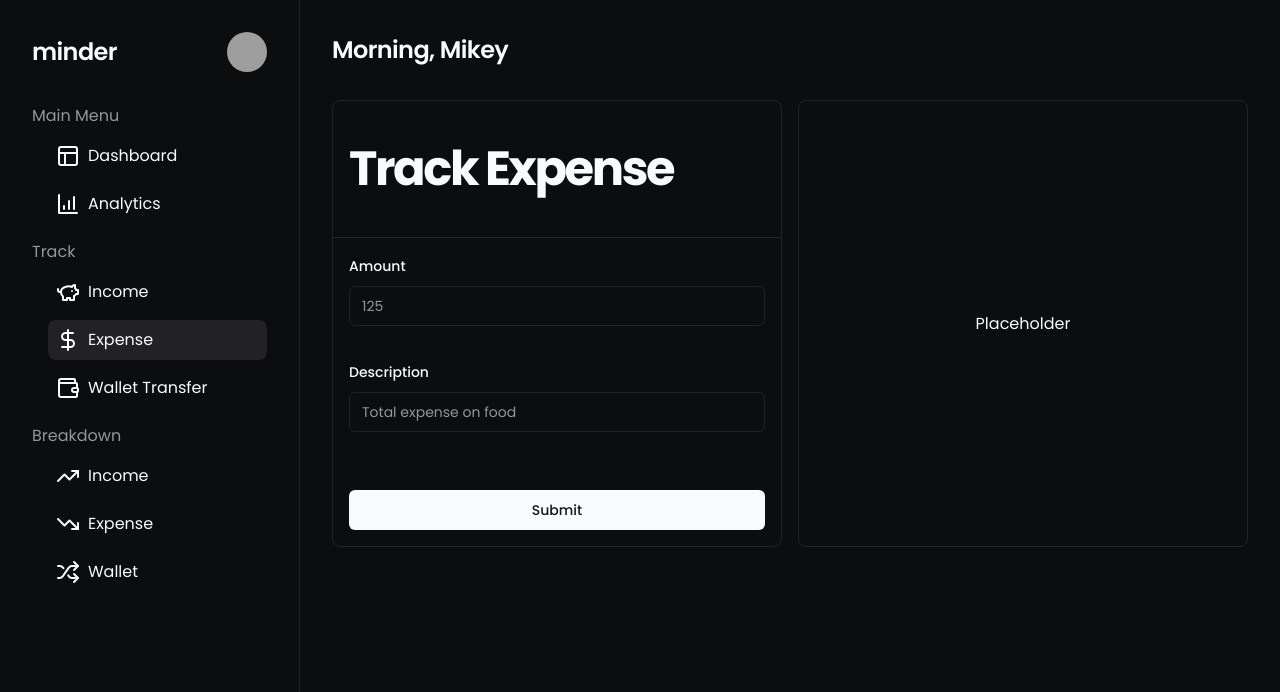
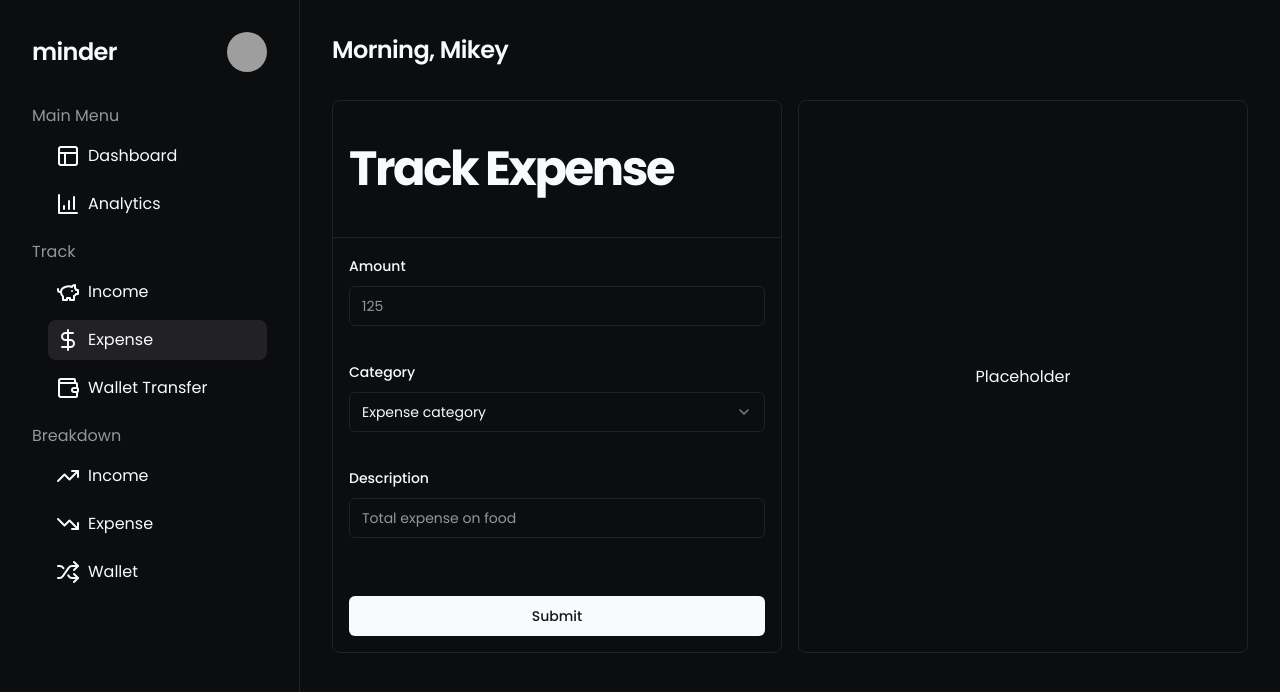
Before and after one commit to michaelcanonizado/minder, a Next.js app: page /expense/track in a window 1280 px wide. Shown: the top 692 px of the page. Built offline with nearby package versions, Linux system fonts and the light colour scheme; grey boxes are pictures that could not be loaded.

Commit message:
feat: include category <FormSelect> in trackExpenseSchema

```diff
--- a/src/components/sections/form/transaction/Expense.tsx
+++ b/src/components/sections/form/transaction/Expense.tsx
@@ -220,9 +220,9 @@ const Expense = () => {
             )}
           />
 
-          {/* <FormField
+          <FormField
             control={form.control}
-            name='...'
+            name='categoryId'
             render={({ field }) => (
               <FormItem>
                 <FormLabel>Category</FormLabel>
@@ -230,7 +230,7 @@ const Expense = () => {
                 <FormMessage />
               </FormItem>
             )}
-          /> */}
+          />
 
           <FormField
             control={form.control}
--- a/src/schemas/track-expense.ts
+++ b/src/schemas/track-expense.ts
@@ -4,6 +4,9 @@ const trackExpenseSchema = z.object({
   amount: z.coerce.number({ message: 'Please enter a valid amount' }).min(1, {
     message: 'Please enter the amount'
   }),
+  categoryId: z
+    .string({ message: 'Please choose the expense category' })
+    .min(1, { message: 'Please choose the expense category' }),
   description: z
     .string({ message: 'Please describe the expense' })
     .min(1, { message: 'Please describe the expense' })
```
